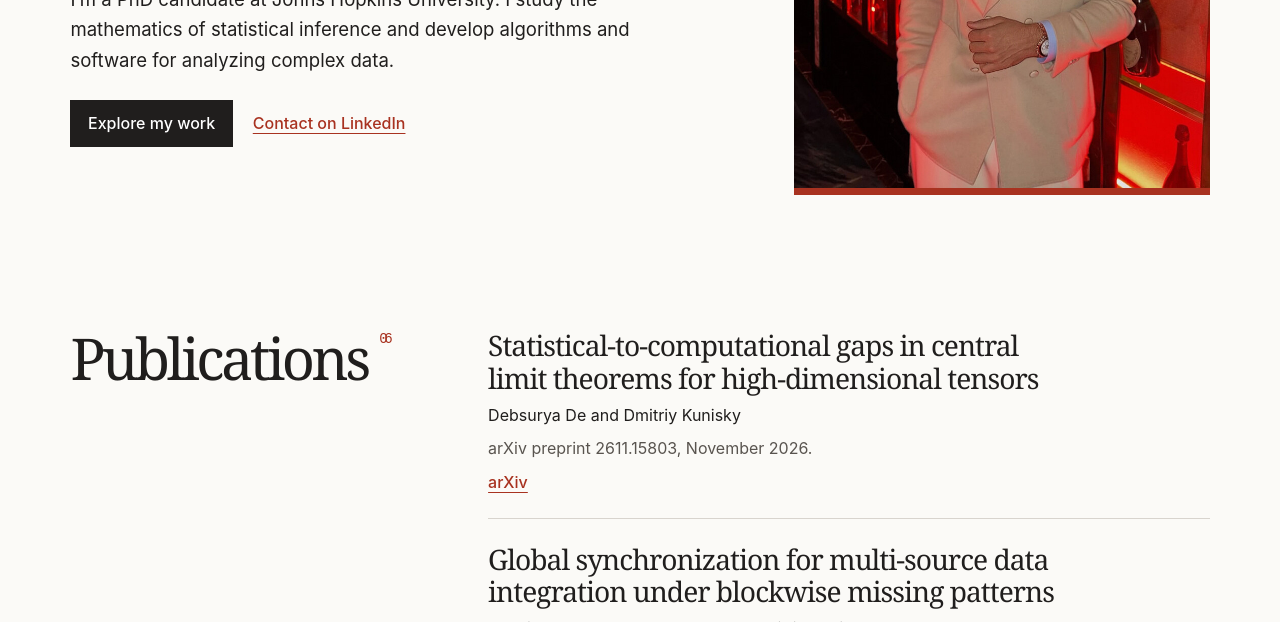
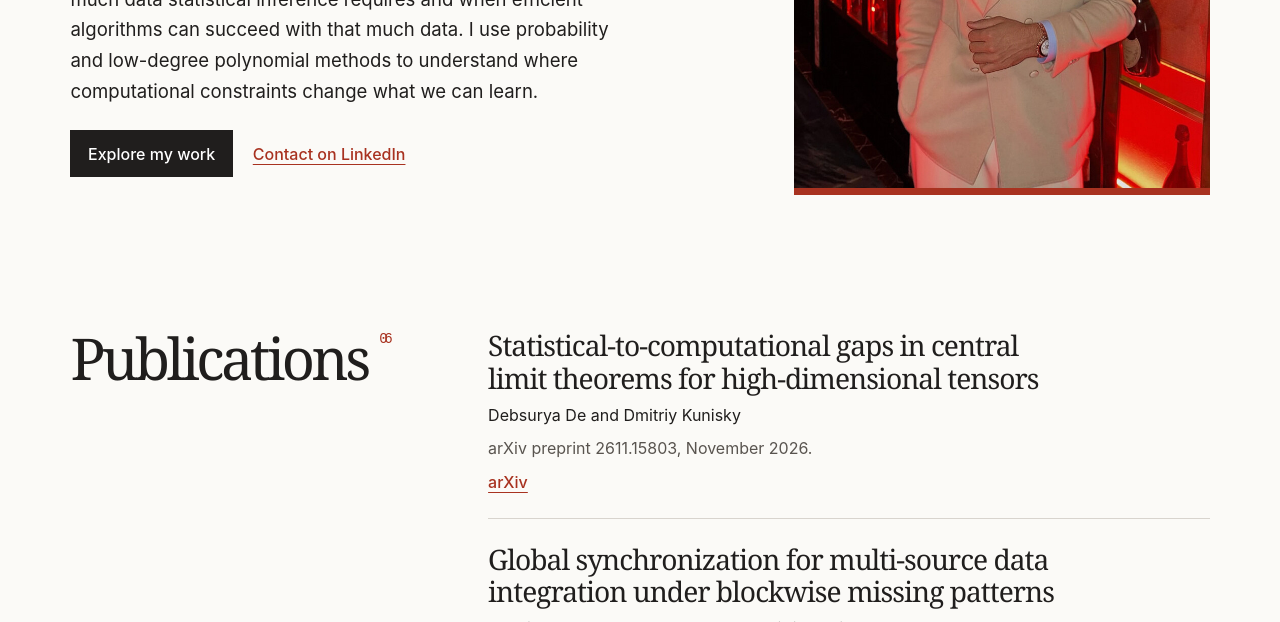
Before and after one commit to debsurya-de/debsurya-de.github.io, a plain HTML site: page index.html in a window 1280 px wide. Shown: the part 478-1100 px from the top of the page. Drawn offline with Linux system fonts and the light colour scheme.

Commit message:
Align homepage bio with PhD research statement

```diff
--- a/index.html
+++ b/index.html
@@ -24,7 +24,7 @@
       <div class="intro">
         <p class="eyebrow">Applied Mathematics &amp; Statistics</p>
         <h1 id="name">Debsurya<br><em>De<span>.</span></em></h1>
-        <p class="bio">I’m a PhD candidate at Johns Hopkins University. I study the mathematics of statistical inference and develop algorithms and software for analyzing complex data.</p>
+        <p class="bio">I’m a PhD candidate at Johns Hopkins University. I study how much data statistical inference requires and when efficient algorithms can succeed with that much data. I use probability and low-degree polynomial methods to understand where computational constraints change what we can learn.</p>
         <div class="actions"><a class="button" href="#publications">Explore my work</a><a href="https://www.linkedin.com/in/rush21">Contact on LinkedIn</a></div>
       </div>
       <div class="portrait"><img src="profile.jpg?v=blazer" width="1024" height="1024" alt="Debsurya De wearing a tan blazer" fetchpriority="high"></div>
```
